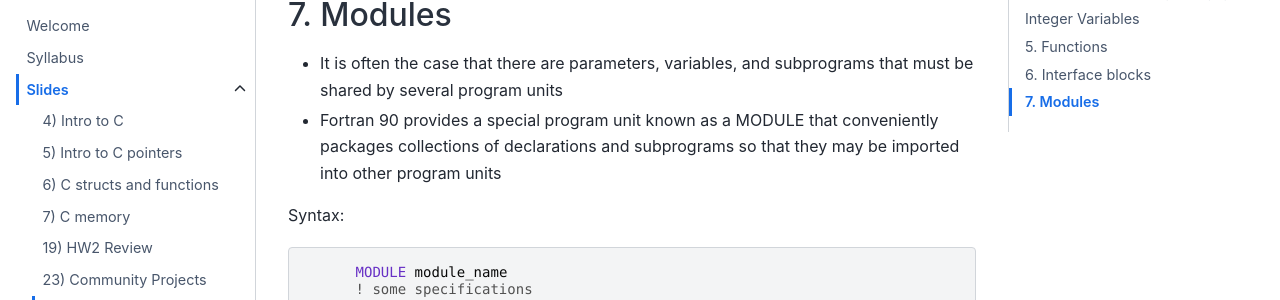
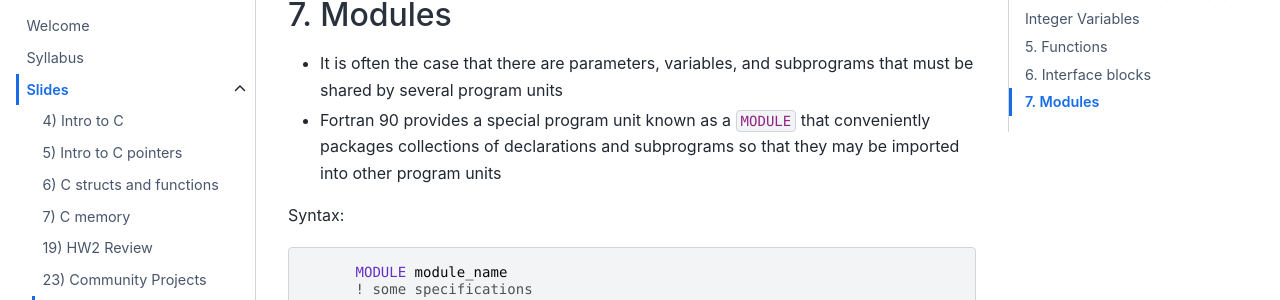
Before and after one commit to sdsu-comp526/fall24, a Jupyter Book: the page built from slides/module6-1_intro_to_fortran.md, in a window 1280 px wide and 900 px high, scrolled down 10476 px. Shown: the part 150-450 px from the top of the window. Built offline with Jupyter Book 1.0.4 settings and Sphinx 7.4.7 and the Sphinx Book theme 1.1.4, drawn with Linux system fonts in a browser that asks for light colours; pages that are not in the unit, such as notebooks, are missing from menus.

Commit message:
Fix example file path in Fortran lecture

````diff
--- a/slides/module6-1_intro_to_fortran.md
+++ b/slides/module6-1_intro_to_fortran.md
@@ -344,7 +344,7 @@
 ## 7. Modules
 
 - It is often the case that there are parameters, variables, and subprograms that must be shared by several program units
-- Fortran 90 provides a special program unit known as a MODULE that conveniently packages collections of declarations and subprograms so that they may be imported into other program units
+- Fortran 90 provides a special program unit known as a `MODULE` that conveniently packages collections of declarations and subprograms so that they may be imported into other program units
 
 Syntax:
 ```fortran
@@ -360,7 +360,7 @@
 
 Example:
 
-```{literalinclude} ../fortran_programs/module6-1_intro_to_fortran/area_circle.f90
+```{literalinclude} ../fortran_programs/module6-1_intro_to_fortran/using_modules.f
 :language: fortran
 :linenos: true
 ```
````
